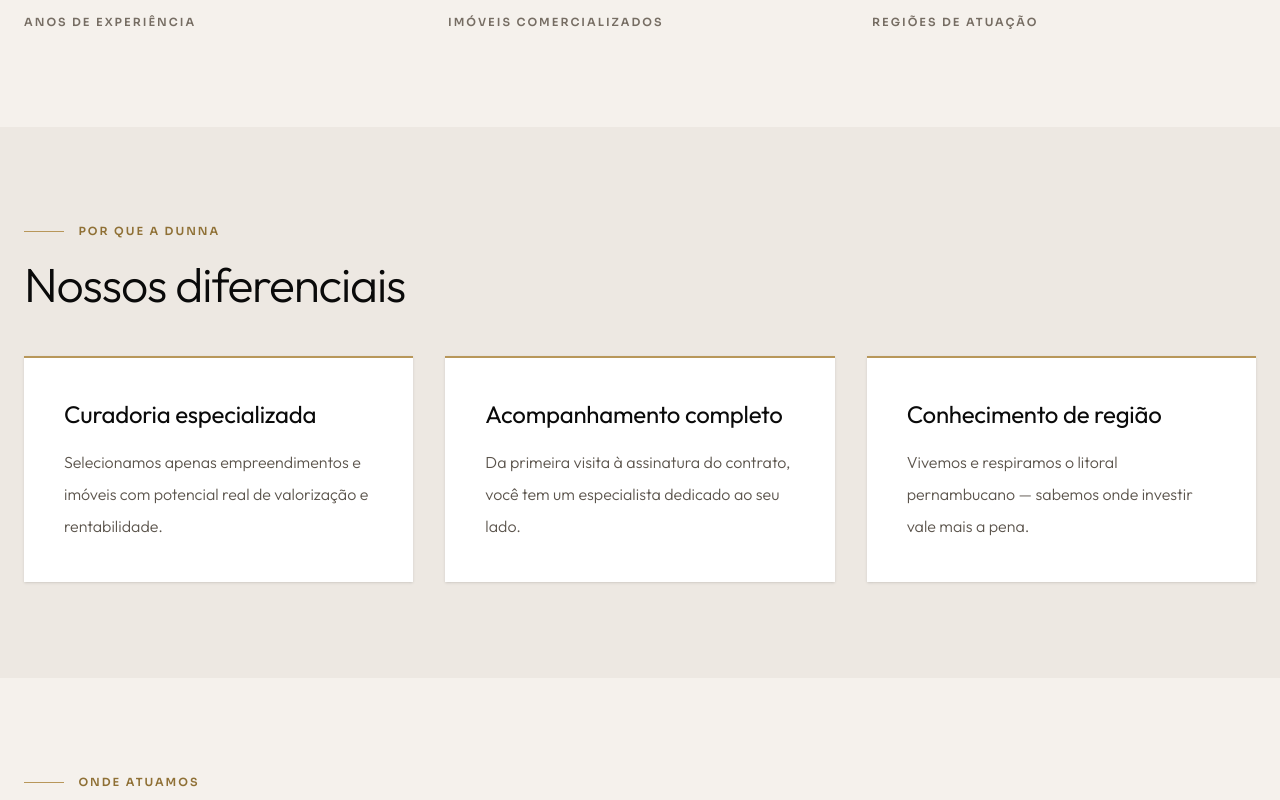
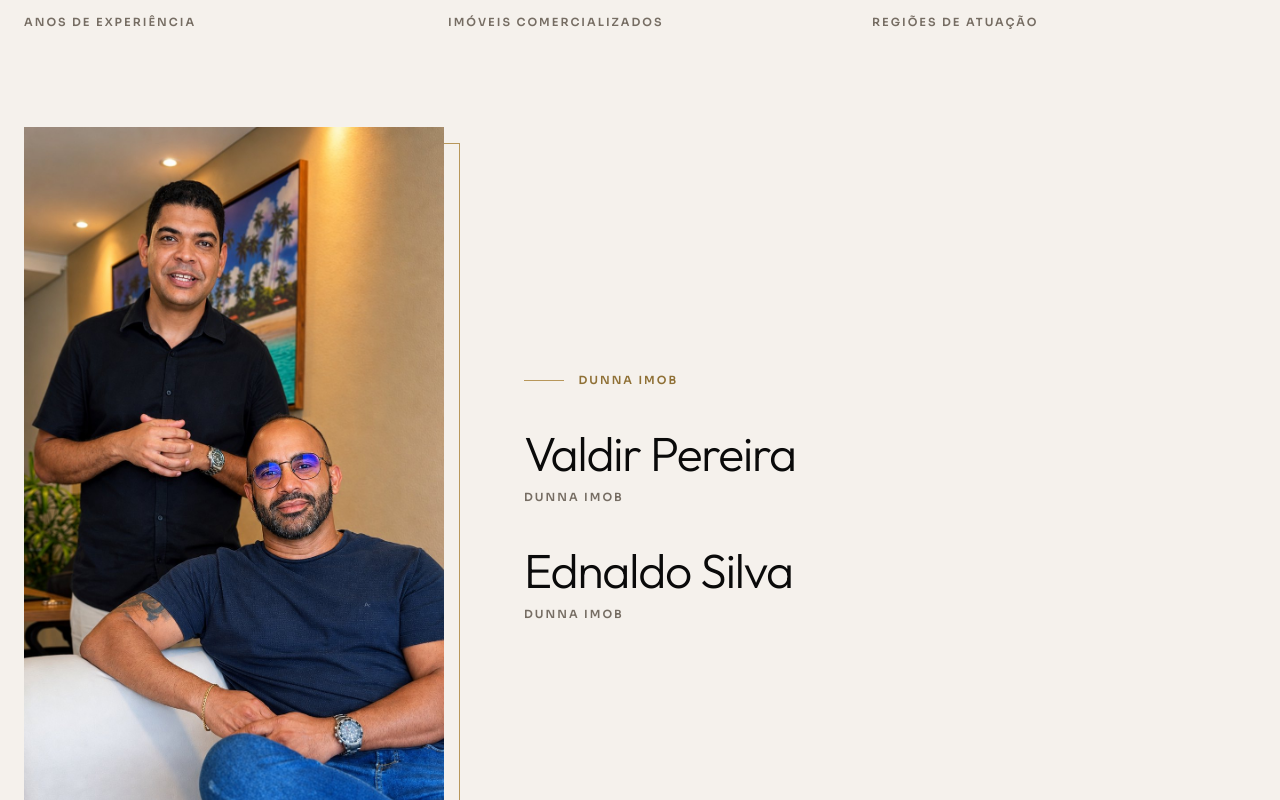
Before and after one commit to ValdirPR1/dunna-platform, a Next.js app: page /site/sobre in a window 1280 px wide. Shown: the part 920-1720 px from the top of the page. Built offline with nearby package versions, Linux system fonts and the light colour scheme; no server answers; the database is empty.

Commit message:
Sobre: foto e nomes dos sócios Valdir Pereira e Ednaldo Silva

```diff
--- a/features/site/components/SobreConteudo.tsx
+++ b/features/site/components/SobreConteudo.tsx
@@ -1,5 +1,6 @@
 "use client";
 
+import Image from "next/image";
 import Link from "next/link";
 import { useIdioma } from "@/features/idioma/IdiomaContext";
 
@@ -73,6 +74,48 @@ export default function SobreConteudo() {
 
         </div>
 
+      </section>
+
+      {/* Sócios */}
+
+      <section className="mx-auto max-w-7xl px-6 pb-24">
+        <div className="grid items-center gap-12 md:grid-cols-[minmax(0,420px)_1fr] lg:gap-20">
+
+          <div className="relative mx-auto w-full max-w-[420px]">
+            <div className="absolute -bottom-4 -right-4 h-full w-full border border-gold" />
+            <Image
+              src="/images/equipe/valdir-e-ednaldo.jpg"
+              alt="Valdir Pereira e Ednaldo Silva"
+              width={945}
+              height={1665}
+              sizes="(max-width: 768px) 90vw, 420px"
+              className="relative h-auto w-full"
+            />
+          </div>
+
+          <div>
+            <span className="rotulo-luxo flex items-center text-gold-dark">
+              <span className="fio-luxo" />
+              Dunna Imob
+            </span>
+
+            <div className="mt-10 space-y-10">
+              <div>
+                <h2 className="font-display text-4xl text-navy sm:text-5xl">
+                  Valdir Pereira
+                </h2>
+                <p className="rotulo-luxo mt-3 text-slate-500">Dunna Imob</p>
+              </div>
+              <div>
+                <h2 className="font-display text-4xl text-navy sm:text-5xl">
+                  Ednaldo Silva
+                </h2>
+                <p className="rotulo-luxo mt-3 text-slate-500">Dunna Imob</p>
+              </div>
+            </div>
+          </div>
+
+        </div>
       </section>
 
       {/* Diferenciais */}
```
Also changed, not shown: public/images/equipe/valdir-e-ednaldo.jpg (added).
